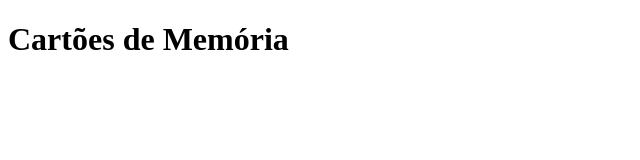
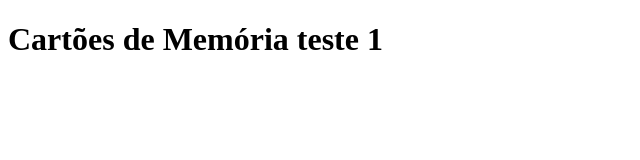
Before and after one commit to JoanirRibeiro/TurmaE3ajornadaProjetoCartoesMemoria, a plain HTML site: page index.html in a window 1280 px wide. Shown: the whole page, without its empty margins (0-640 px from the left). Drawn offline with Linux system fonts and the light colour scheme.

Commit message:
criação de estrutura html

```diff
--- a/index.html
+++ b/index.html
@@ -6,6 +6,6 @@
     <title>Cartões de Memória</title>
 </head>
 <body>
-    <h1>Cartões de Memória</h1>
+    <h1>Cartões de Memória teste 1</h1>
 </body>
 </html>
```
